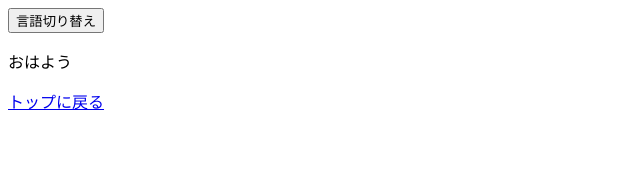
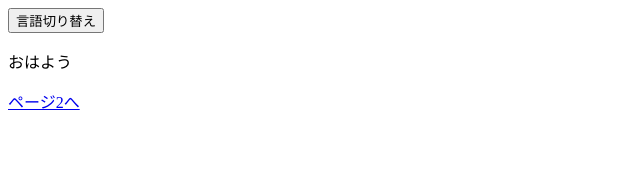
Before and after one commit to tomoharukawamura/nuxt3-locale-template, a Nuxt app: page /page1 in a window 1280 px wide. Shown: the top 184 px of the page, without its empty margins (0-640 px from the left). Built offline with nearby package versions, Linux system fonts and the light colour scheme.

Commit message:
ページ増やした

```diff
--- a/src/assets/locale/index.json
+++ b/src/assets/locale/index.json
@@ -1 +1 @@
-{"ja":{"index":{"see-you":"さようなら"},"page1":{"hello":"おはよう"},"page2":{"good-night":"おやすみ"}},"en":{"index":{"see-you":"see-you"},"page1":{"hello":"hello"},"page2":{"good-night":"Good Night"}}}
+{"ja":{"index":{"see-you":"さようなら","to-page1":"ページ1へ"},"page1":{"hello":"おはよう"},"page2":{"good-night":"おやすみ"}},"en":{"index":{"see-you":"see-you","to-page1":"to-page1"},"page1":{"hello":"hello"},"page2":{"good-night":"Good Night"}}}
--- a/src/assets/locale/index/en.json
+++ b/src/assets/locale/index/en.json
@@ -1,3 +1,4 @@
 {
-    "see-you": "see-you"
+    "see-you": "see-you",
+    "to-page1": "to-page1"
 }
--- a/src/assets/locale/index/ja.json
+++ b/src/assets/locale/index/ja.json
@@ -1,3 +1,4 @@
 {
-    "see-you": "さようなら"
+    "see-you": "さようなら",
+    "to-page1": "ページ1へ"
 }
--- a/src/pages/index.vue
+++ b/src/pages/index.vue
@@ -10,7 +10,7 @@
       :locale="locale"
       to="/page1"
     >
-            ページ1へ
+      {{ $t('to-page1') }}
     </locale-link>
   </div>
 </template>
--- a/src/pages/page1.vue
+++ b/src/pages/page1.vue
@@ -4,10 +4,10 @@
         {{ $t('hello') }}
       </p>
       <locale-link
-        to="/index"
+        to="/page2"
         :locale="locale"
       >
-        トップに戻る
+        ページ2へ
       </locale-link>
     </div>
   </template>
--- a/src/pages/page2.vue
+++ b/src/pages/page2.vue
@@ -1,7 +1,7 @@
 <template>
   <div>
     <p>
-      {{ $t('hello') }}
+      {{ $t('good-night') }}
     </p>
     <locale-link
       to="/index"
@@ -11,7 +11,7 @@
     </locale-link>
   </div>
 </template>
-<script lang="ts" scoped>
+<script lang="ts" setup>
 const path = computed(() => useRoute().path)
 const { locale, $t } = useLocale(path)
 </script>
```
Lines whose indentation alone changed are shown as unchanged.
